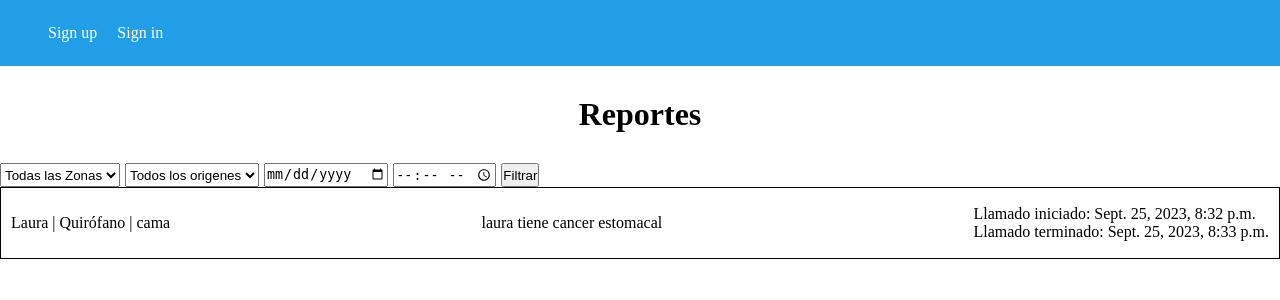
After one commit to Facunare/OlimpiadasDjango, a Django app: page /verReportes/ in a window 1280 px wide. The commit adds this page. Shown: the top 300 px of the page. Run offline with Django 4.2, Linux system fonts and the light colour scheme; data comes from the database, SQL or seed files in the repository; both versions use the stored data as it was after the commit.

Commit message:
avanzadarda

```diff
--- a/OlimpiadasDjango/administracion/admin.py
+++ b/OlimpiadasDjango/administracion/admin.py
@@ -6,3 +6,5 @@ admin.site.register(models.Zona)
 admin.site.register(models.Paciente)
 admin.site.register(models.Medico)
 admin.site.register(models.Perfil)
+admin.site.register(models.Llamado)
+admin.site.register(models.Reporte)
--- a/OlimpiadasDjango/administracion/models.py
+++ b/OlimpiadasDjango/administracion/models.py
@@ -1,6 +1,7 @@
 from django.db import models
 from django.contrib.auth.models import User
 # Create your models here.
+from django.utils import timezone
 
 
 class Perfil(models.Model):
@@ -17,10 +18,6 @@ class Zona(models.Model):
         return self.nombre_zona
 
 
-class Reporte(models.Model):
-    tipo_reporte = models.CharField(max_length=10)
-    created_at = models.DateTimeField(auto_now_add=True)
-    zona = models.ForeignKey(Zona, on_delete=models.CASCADE)
 
 class Medico(models.Model):
     nombre_medico = models.CharField(max_length=100)
@@ -50,20 +47,27 @@ class Paciente(models.Model):
     # altura_paciente = models.IntegerField(default=0)
     # alergias = models.TextField(default="")
 
+class Llamado(models.Model):
+    paciente = models.ForeignKey(Paciente, default=None, on_delete=models.CASCADE)
+    zona = models.ForeignKey(Zona, default=None, on_delete=models.CASCADE)
+    origen = models.CharField(max_length=20)
+    created_at = models.DateTimeField(default=timezone.now)
 
 
 class Reporte(models.Model):
-    tipo = models.BooleanField(default=False)
+    tipo = models.CharField(default="", max_length=100)
     consulta = models.TextField(default="")
-    # area = zdasdas
-    # origen_llamado = asjdsajdsaj
-    created_at = models.DateTimeField(auto_now_add=True)
+    zona = models.ForeignKey(Zona, on_delete=models.CASCADE, default=1)
+    llamado = models.ForeignKey(Llamado, default=None, on_delete=models.CASCADE)
+    created_at = models.DateTimeField(default=timezone.now)
 
 
-# Editar informacion de paciente
+
 # Aumentar datos pacientes
 # Usuario generico
 # Calcular tiempo de respuesta promedio
 # Visualizar tablas y graficos
-# Filtrar reportes por area, origen del llamado (cama o baño), fecha y hora
+
+# Agregar span al lado del filtro de hora que avise que tiene un margen de 5 minutos mas y menos
+
 # Diseño
--- a/OlimpiadasDjango/administracion/templates/detalle_zona.html
+++ b/OlimpiadasDjango/administracion/templates/detalle_zona.html
@@ -34,6 +34,10 @@
                                 </button>
                             </form>
                             {% endif %}
+                            <form action="{% url 'editar_paciente' paciente.id %}">
+                                {% csrf_token %}
+                                <button>Editar</button>
+                            </form>
                             </div>
                         </a>
                         <section class="modal">
--- /dev/null
+++ b/OlimpiadasDjango/administracion/templates/reportes.html
@@ -0,0 +1,106 @@
+{% extends 'base.html' %}
+{% load static %}
+<!DOCTYPE html>
+<html lang="en">
+<head>
+    <meta charset="UTF-8">
+    <meta name="viewport" content="width=device-width, initial-scale=1.0">
+    <title>Agregar Zona</title>
+
+</head>
+<body>
+    {% block content %}
+    <h1>Reportes</h1>
+    <div class="filtrar">
+        <form action="{% url 'verReportes' %}" method="POST">
+            {% csrf_token %}
+            <select name="filtroZona" id="">
+                <option value="">Todas las Zonas</option>
+                {% for zona in zonas %}
+                    <option value="{{ zona.id }}">{{ zona.nombre_zona }}</option>
+                {% endfor %}
+            </select>
+            <select name="origenLlamado" id="">
+                <option value="cama">Todos los origenes</option>
+                <option value="cama">Cama</option>
+                <option value="baño">Baño</option>
+            </select>
+            <input type="date" name="fechaReporte" placeholder="Fecha del Reporte">
+            <div class="filtrarPorHora">
+                <input type="time" name="horaReporte" class="inputHora" step="60" placeholder="Hora del Reporte">
+                <label class="mensajeHora" for="horaReporte">Margen de +- 5 minutos</label>
+            </div>
+            <button type="submit" name="filtrar">Filtrar</button>
+        </form>
+    </div>
+    <div class="reportes">
+        {% if reportes %}
+
+            {% for reporte in reportes %}
+                <div class="reporte">
+                    <p>{{reporte.llamado.paciente.nombre_paciente}} | {{reporte.llamado.zona}} | {{reporte.llamado.origen}}</p>
+                    <p>{{reporte.consulta}}</p>
+                    <div>
+                        <p>Llamado iniciado: {{reporte.llamado.created_at}}</p>
+                        <p>Llamado terminado: {{reporte.created_at}}</p>
+                    </div>
+                </div>
+            {% endfor %}
+        {% else %}
+                <p>No se ha encontrado ningun reporte</p>
+        {% endif %}
+
+    </div>
+
+
+
+    <style>
+        .mensajeHora {
+            display: none;
+            position: absolute;
+            background-color: #fff;
+            padding: 5px;
+            border: 1px solid #ccc;
+            border-radius: 5px;
+            box-shadow: 0px 0px 5px rgba(0, 0, 0, 0.2);
+            transform: translateY(-30px);
+            transition: opacity 0.3s, transform 0.3s;
+        }
+
+        .inputHora:focus + .mensajeHora {
+            display: block;
+            opacity: 1;
+        }
+
+        .filtrarPorHora{
+            display: flex;
+        }
+
+        .reportes{
+            display: flex;
+            flex-direction: column;
+        }
+
+        .reporte{
+            display: flex;
+            border: 1px solid black;
+            height: 50px;
+            align-items: center;
+            justify-content: space-between;
+            padding: 10px;
+        }
+
+        h1{
+            text-align: center;
+            margin: 30px;
+        }
+        .filtrar form{
+            display: flex;
+            gap: 5px;
+        }
+    </style>
+    {% endblock content %}
+
+
+</body>
+</html>
--- a/OlimpiadasDjango/administracion/urls.py
+++ b/OlimpiadasDjango/administracion/urls.py
@@ -8,8 +8,10 @@ urlpatterns = [
     path('crear_paciente/<int:zona_id>/', views.crear_paciente, name="crear_paciente"),
     path('pacientes/', views.pacientes, name="pacientes"),
     path('asignarMedico/<int:id>', views.asignarMedico, name="asignarMedico"),
-    # path('editar_paciente/<int:paciente_id>', views, name="editar_paciente")
     path('perfil/', views.verPerfil, name="perfil"),
     path('llamar/<int:id>/<int:type>', views.llamar, name="llamar"),
     path('generarReporte/<int:id>', views.generarReporte, name="generarReporte"),
+    path('editar_paciente/<int:paciente_id>/', views.editar_paciente, name='editar_paciente'),
+    path('verReportes/', views.verReportes, name='verReportes'),
+
 ]
--- a/OlimpiadasDjango/administracion/views.py
+++ b/OlimpiadasDjango/administracion/views.py
@@ -1,6 +1,7 @@
 from django.shortcuts import render, redirect
-from .models import Zona, Paciente, Medico, Perfil, Reporte
+from .models import Zona, Paciente, Medico, Perfil, Reporte, Llamado
 from .forms import MedicoForm, PacienteForm
+from datetime import datetime, time, timedelta
 # Create your views here.
 
 def agregarZona(req):
@@ -72,44 +73,63 @@ def asignarMedico(request, id):
             paciente.save()
     return redirect("/")
 
-# def editar_paciente(request, paciente_id):
-#     paciente = Paciente.objects.get(id=paciente_id)
 
-#     if request.method == 'POST':
-#         form = PacienteForm(request.POST, instance=paciente)
+def editar_paciente(req, paciente_id):
+    paciente = Paciente.objects.get(id=paciente_id)
 
-#     return render(request, 'detalle_zona.html', {'formPaciente': form})
+    if req.method == 'POST':
+        form = PacienteForm(req.POST, instance=paciente)
+        if form.is_valid():
+            form.save()
+            return redirect('/')
+    else:
+        form = PacienteForm(instance=paciente)
 
+    return render(req, 'editar_pacientes.html', {'form': form})
 
 def verPerfil(req):
     perfil = Perfil.objects.get(user=req.user)
+
+    try:
+        paciente = Paciente.objects.get(perfil=perfil)
+        paciente_encontrado = True
+    except Paciente.DoesNotExist:
+        paciente = None
+        paciente_encontrado = False
+
     return render(req, 'perfil.html', {
-        'perfil':perfil
+        'perfil':perfil,
+        'paciente_encontrado': paciente_encontrado
     })
 
 def llamar(req, id, type):
-    perfil = Perfil.objects.get(id=id)
+    paciente = Paciente.objects.get(perfil_id=id)
     if(type==0):
-        perfil.isCalling = True
+        paciente.perfil.isCalling = True
     else:
-        perfil.isCallingNormal = True
+        paciente.perfil.isCallingNormal = True
 
-    perfil.save()
+    print(req.POST['origen'])
+    nuevo_llamado = Llamado(paciente = paciente, zona = paciente.zona, origen = req.POST['origen'])
+    nuevo_llamado.save()
+    paciente.perfil.save()
     return render(req, 'perfil.html', {
-        'perfil':perfil
+        'perfil':paciente.perfil
     })
 
 
 def generarReporte(req, id):
     paciente = Paciente.objects.get(id=id)
-
+    ultimo_llamado = Llamado.objects.filter(paciente = paciente).latest('created_at')
+    if(paciente.perfil.isCalling):
+        tipo = 'Emergencia'
+    else:
+        tipo = 'Normal'
     if req.method == "POST":
 
-        nuevo_reporte = Reporte(tipo=False, consulta = req.POST['consulta'])
+        nuevo_reporte = Reporte(tipo=tipo, consulta = req.POST['consulta'], zona = paciente.zona, llamado = ultimo_llamado)
         nuevo_reporte.save()
-        print(paciente)
-        print(paciente.perfil.isCalling)
-        print(paciente.perfil.isCallingNormal)
+
         paciente.perfil.isCalling = False
         paciente.perfil.isCallingNormal = False
         paciente.perfil.save()
@@ -118,3 +138,40 @@ def generarReporte(req, id):
         return render(req, 'generarReporte.html', {
             'paciente':paciente
         })
+
+
+def verReportes(req):
+    zonas = Zona.objects.all()
+    reportes = Reporte.objects.all()
+
+    if req.method == "POST":
+        zona_id = req.POST.get('filtroZona')
+        origen_llamado = req.POST.get('origenLlamado')
+        fecha_reporte = req.POST.get('fechaReporte')
+        hora_reporte = req.POST.get('horaReporte')
+
+        filtros = {}
+
+        if zona_id:
+            filtros['llamado__zona_id'] = zona_id
+
+        if origen_llamado != 'todos':
+            filtros['llamado__origen__icontains'] = origen_llamado
+
+        if fecha_reporte:
+            fecha_reporte = datetime.strptime(fecha_reporte, '%Y-%m-%d').date()
+            filtros['created_at__date'] = fecha_reporte
+
+        if hora_reporte:
+            hora_reporte = datetime.strptime(hora_reporte, '%H:%M').time()
+            rango_inicio = (datetime.combine(datetime.today(), hora_reporte) - timedelta(minutes=5)).time()
+            rango_fin = (datetime.combine(datetime.today(), hora_reporte) + timedelta(minutes=5)).time()
+            filtros['created_at__time__gte'] = rango_inicio
+            filtros['created_at__time__lte'] = rango_fin
+
+        reportes = Reporte.objects.filter(**filtros)
+
+    return render(req, 'reportes.html', {
+        'reportes': reportes,
+        'zonas': zonas
+    })
--- a/OlimpiadasDjango/main/templates/base.html
+++ b/OlimpiadasDjango/main/templates/base.html
@@ -24,6 +24,9 @@
             <li>
               <a href="{% url 'pacientes' %}">Pacientes</a>
             </li>
+            <li>
+              <a href="{% url 'verReportes' %}">Reportes</a>
+            </li>
 
             {% endif %}
 
```
Also changed, not shown: OlimpiadasDjango/administracion/templates/editar_pacientes.html (added, +33 -0 lines), OlimpiadasDjango/administracion/templates/perfil.html (+15 -3 lines), OlimpiadasDjango/administracion/migrations/0001_initial.py, OlimpiadasDjango/administracion/migrations/0002_remove_llamado_perfil_remove_reporte_origen_llamado_and_more.py (added), OlimpiadasDjango/administracion/migrations/0002_remove_paciente_alergias_and_more.py (deleted), OlimpiadasDjango/administracion/migrations/0003_perfil.py (deleted), OlimpiadasDjango/administracion/migrations/0004_paciente_perfil.py (deleted), OlimpiadasDjango/administracion/migrations/0005_remove_reporte_created_at_and_more.py (deleted), OlimpiadasDjango/db.sqlite3. Lines whose indentation alone changed are shown as unchanged.
